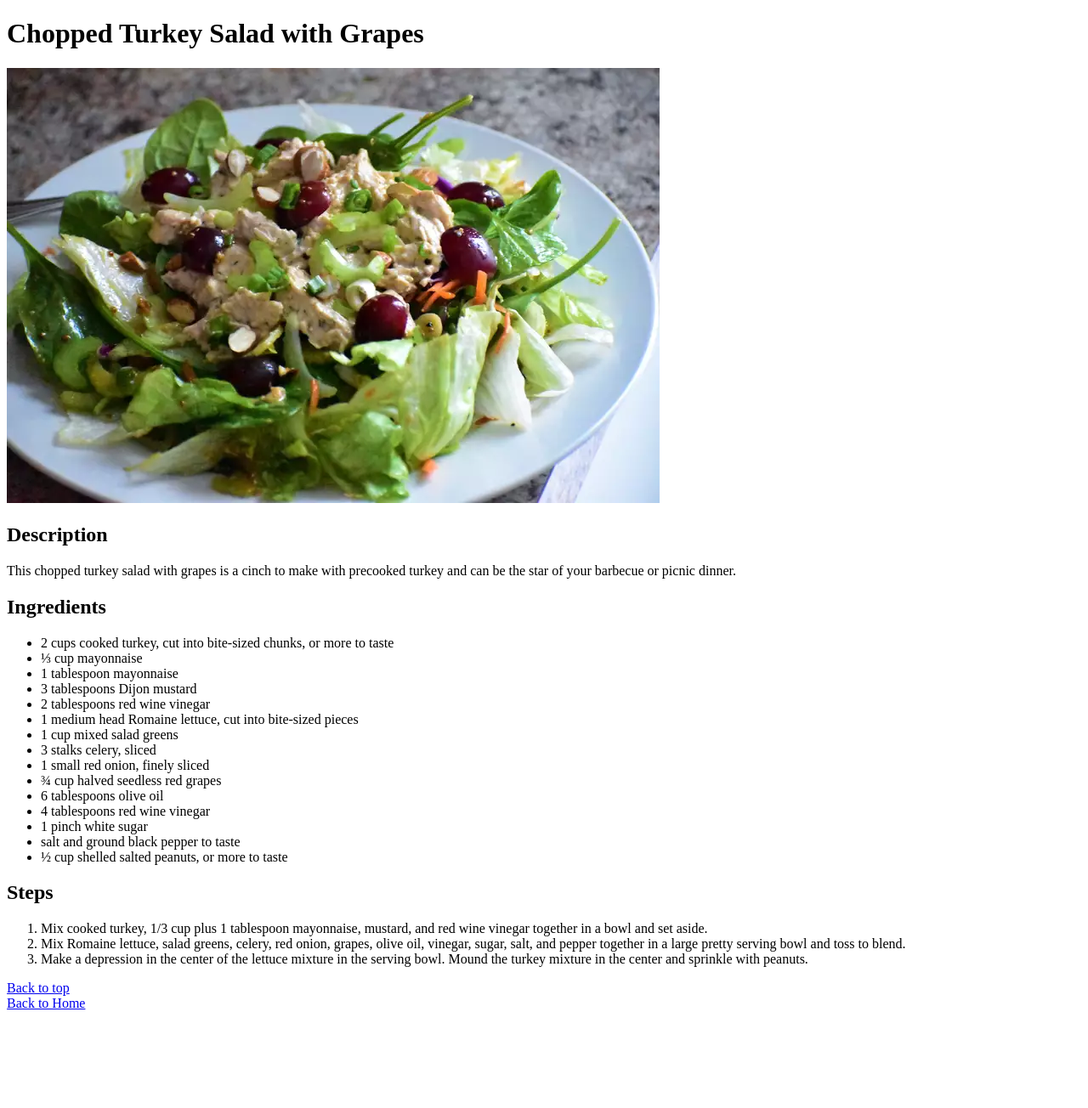
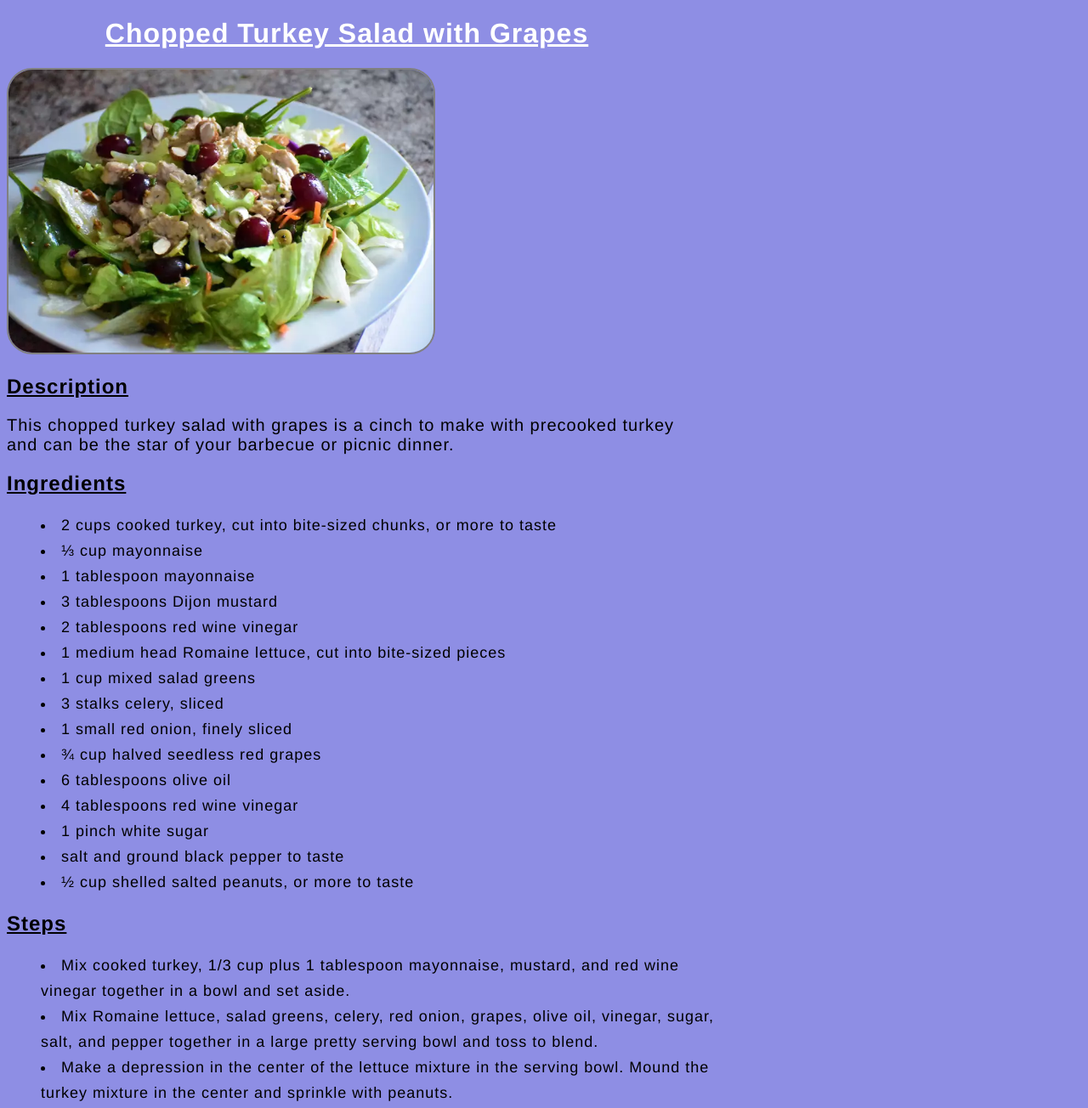
Before and after one commit to imnomee/TOP_Odin_Recipes, a plain HTML site: page recipes/salad.html in a window 1280 px wide. Shown: the top 1304 px of the page at 85% size. Before the commit the page ends 1198 px from the top, so only its background shows below. Drawn offline with Linux system fonts and the light colour scheme.

Commit message:
basic styles added

```diff
--- a/recipes/salad.html
+++ b/recipes/salad.html
@@ -2,6 +2,7 @@
 <html lang="en">
     <head>
         <meta charset="UTF-8" />
+        <link rel="stylesheet" href="../style/style.css" />
         <title>Chopped Turkey Salad with Grapes</title>
     </head>
     <body>
--- /dev/null
+++ b/style/style.css
@@ -0,0 +1,41 @@
+* {
+    font-family: 'Franklin Gothic Medium', 'Arial Narrow', Arial, sans-serif;
+    width: 800px;
+    background-color: rgb(142, 142, 228);
+    letter-spacing: 1px;
+}
+
+h1 {
+    font-size: 32px;
+    text-decoration: underline;
+    text-align: center;
+    color: white;
+}
+
+h2 {
+    text-decoration: underline;
+}
+p {
+    font-size: 20px;
+}
+
+li {
+    font-size: 18px;
+    line-height: 30px;
+    list-style: inside;
+}
+
+a,
+a:link,
+a:visited,
+a:active {
+    text-decoration: none;
+    color: white;
+}
+
+img {
+    width: 500px;
+    height: auto;
+    border: 2px solid gray;
+    border-radius: 30px;
+}
```
Also changed, not shown: index.html (+2 -1 lines), recipes/chowder.html (+1 -0 lines), recipes/tetrazini.html (+1 -0 lines).
